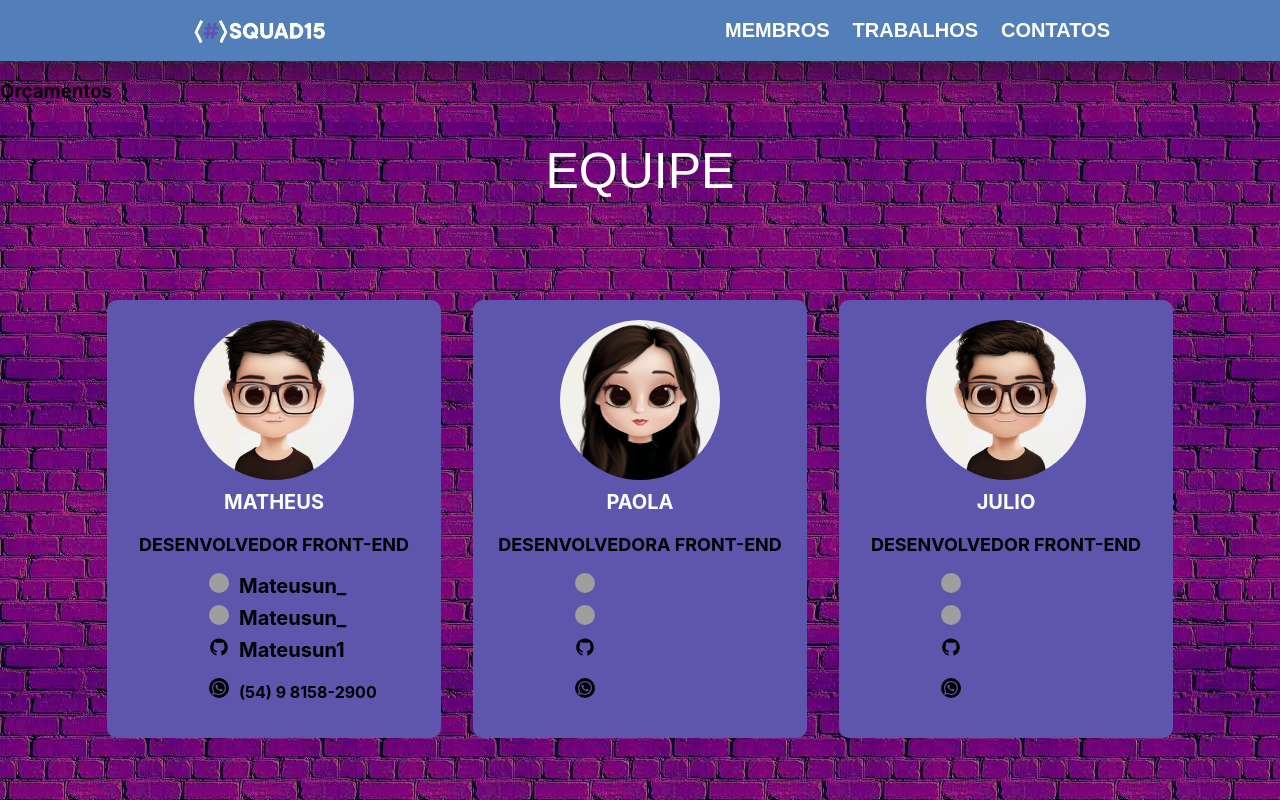
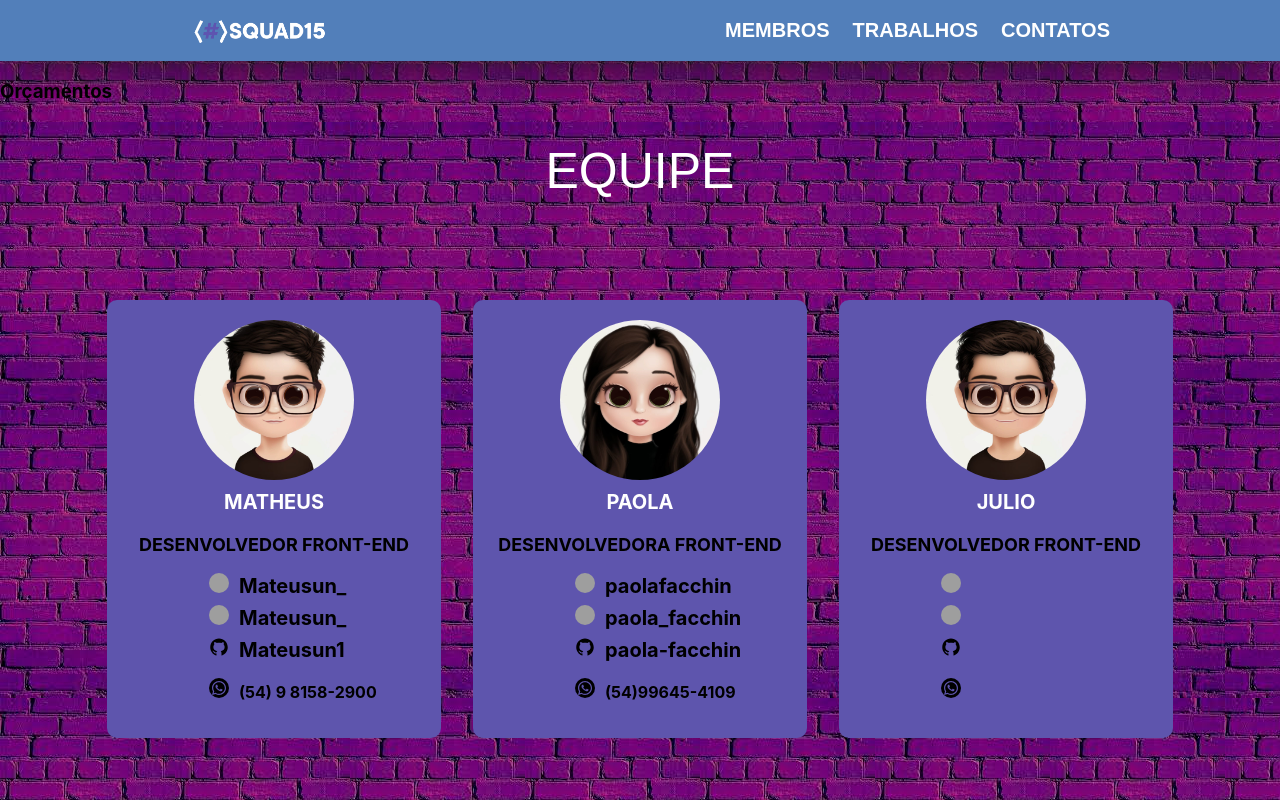
Before and after one commit to Mateusun1/ProjetoteuFuturoReact, a React (Create React App) app in the folder projeto/: page / in a window 1280 px wide. Shown: the top 800 px of the page. Built offline with nearby package versions, Linux system fonts and the light colour scheme; grey boxes are pictures that could not be loaded.

Commit message:
Alterando imagem dos ícones

```diff
--- a/projeto/src/componentes/Formulario/Formulario.jsx
+++ b/projeto/src/componentes/Formulario/Formulario.jsx
@@ -1,6 +1,8 @@
 import React, { Component } from "react";
 import "./Formulario.css"
 import LogoSquadG from "../../assents/img/LogoSquadGrande.svg"
+
+
 class Formulario extends Component{
     render(){
         return(
--- a/projeto/src/componentes/Membros/Membros.jsx
+++ b/projeto/src/componentes/Membros/Membros.jsx
@@ -27,10 +27,10 @@ class Membros extends Component{
                             <img src={Paola} alt="Avatarzinho da Paola"/>
                                 <p class="Nome">Paola</p>
                                 <p className="Profissao">Desenvolvedora Front-end</p>
-                                <p className="Usuario"><img className="Icons" src={TT} alt="Icon do Twitter"/></p>
-                                <p className="Usuario"><img className="Icons" src={Insta} alt="Icon do Instagram"/></p>
-                                <p className="Usuario"><img className="Icons" src={Git} alt="Icon do Git"/></p>
-                                <p className="Numero"><img className="Icons" src={WPP} alt="Icon do Whatsapp"/></p>
+                                <p className="Usuario"><img className="Icons" src={TT} alt="Icon do Twitter"/>paolafacchin</p>
+                                <p className="Usuario"><img className="Icons" src={Insta} alt="Icon do Instagram"/>paola_facchin</p>
+                                <p className="Usuario"><img className="Icons" src={Git} alt="Icon do Git"/>paola-facchin</p>
+                                <p className="Numero"><img className="Icons" src={WPP} alt="Icon do Whatsapp"/>(54)99645-4109</p>
                         </div>
                         <div class="CardRight">
                             <img src={Julio} alt="Avatarzinho do Julio"/>
```
Lines whose indentation alone changed are shown as unchanged.
